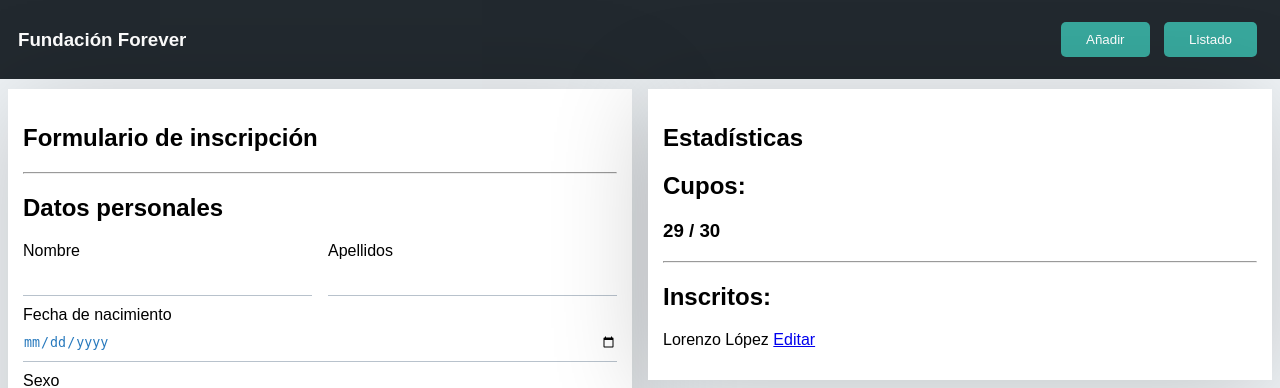
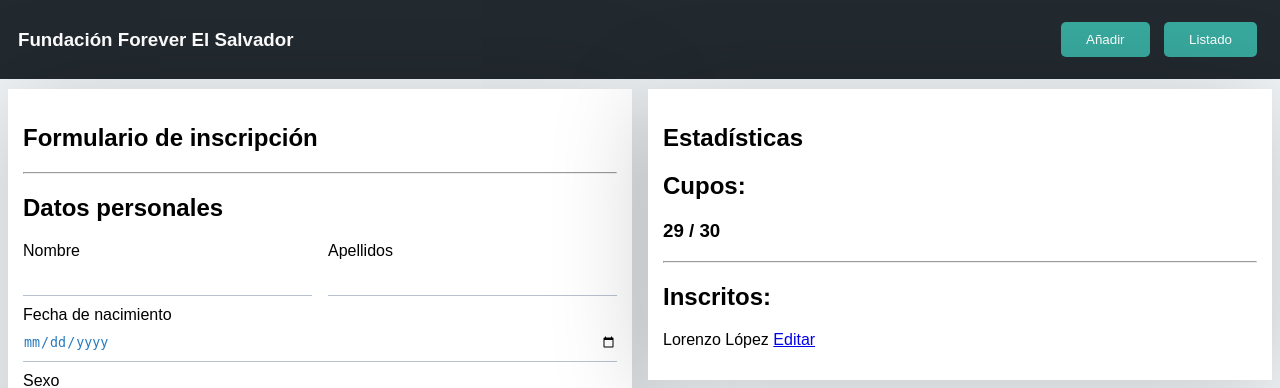
Before and after one commit to miguel7890/readingCourse, a PHP site: page / in a window 1280 px wide. Shown: the top 388 px of the page. Run offline with PHP 8.4, Linux system fonts and the light colour scheme; data comes from the database, SQL or seed files in the repository.

Commit message:
Titulo modificado (#1)

```diff
--- a/index.php
+++ b/index.php
@@ -24,7 +24,7 @@
 
 	<nav class="container-fluid">
 		<div class="row middle-xs nav_bar">
-			<h3 class="col-xs-12 col-md-8 center-xs start-md">Fundación Forever</h3>
+			<h3 class="col-xs-12 col-md-8 center-xs start-md">Fundación Forever El Salvador</h3>
 			<div class="col-xs-12 col-md-4 center-xs end-md">
 				<a href="index.php"><button class="btn btn-natural">Añadir</button></a>
 				<a href="list.php"><button class="btn btn-natural">Listado</button></a>
```
